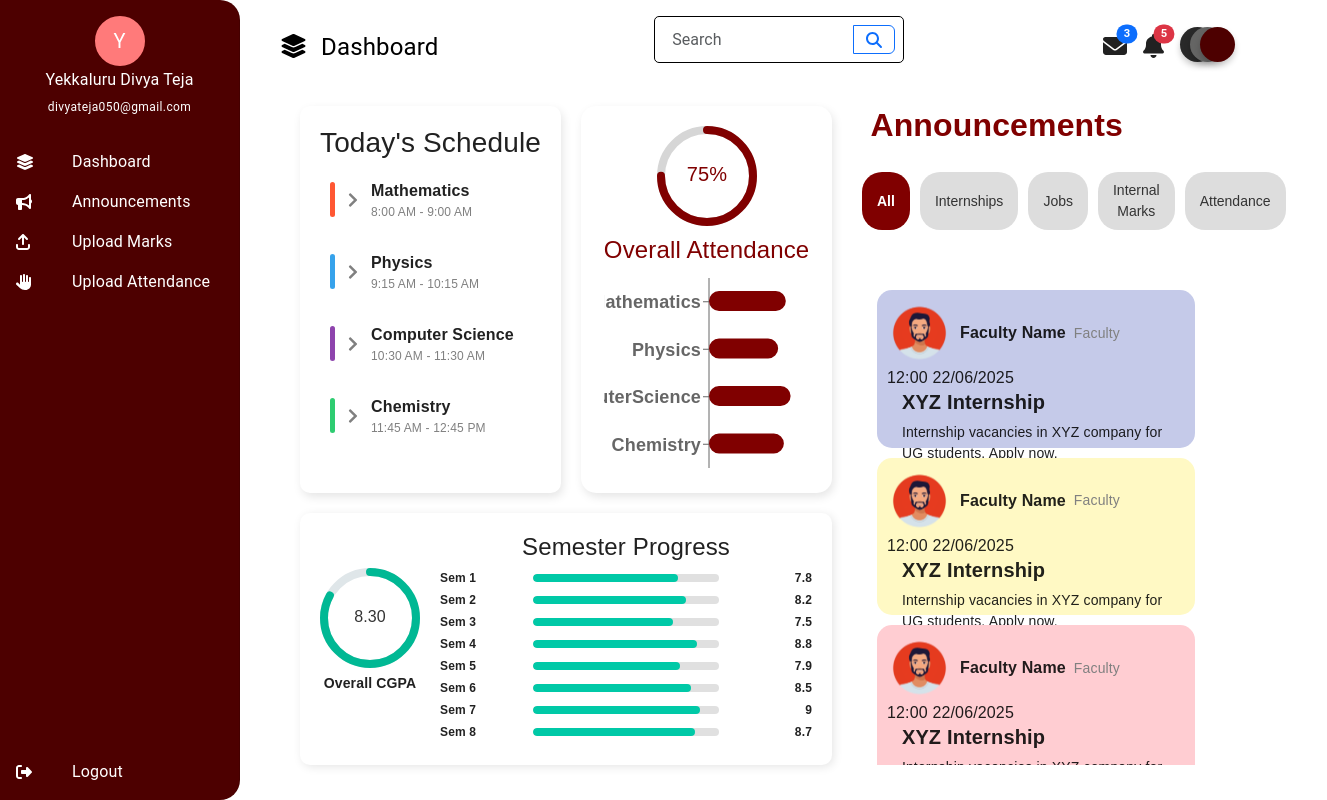
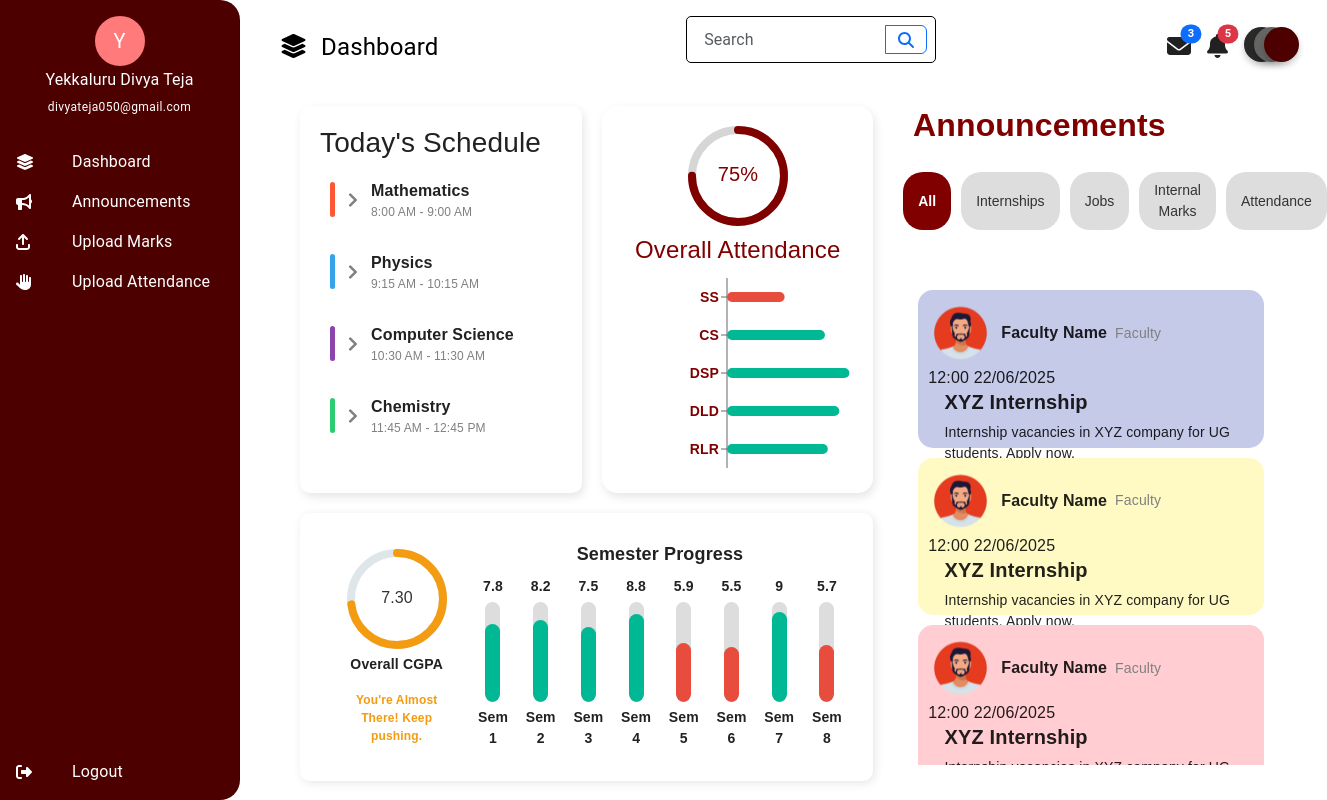
Before and after one commit to ECE-WEB/ECE_Web_FrontEnd, a React (Vite) app: page /studentdashboard in a window 1280 px wide. Shown: the whole page, 1327 px wide, since content can reach past the window. Built offline with nearby package versions, Linux system fonts and the light colour scheme.

Commit message:
student dashboard v1

```diff
--- a/src/pages/StudentDashboard.jsx
+++ b/src/pages/StudentDashboard.jsx
@@ -1,14 +1,10 @@
 import React from "react";
 import { FaTachometerAlt, FaSearch, FaEnvelope, FaChevronRight } from "react-icons/fa";
 import { CircularProgressbar, buildStyles } from "react-circular-progressbar";
-import { BarChart, XAxis, YAxis, Tooltip, Bar,ResponsiveContainer } from "recharts";
+import { BarChart, XAxis, YAxis, Tooltip, Bar,Cell,ResponsiveContainer } from "recharts";
 
 import "react-circular-progressbar/dist/styles.css";
 import "../styles/StudentDashboard.css";
-import SidePanel from "../components/SidePanel";
-import user1 from "../assets/profilePic.svg";
-import user2 from "../assets/profilePic.svg";
-import user3 from "../assets/profilePic.svg";
 import userpic from "../assets/profilePic.svg";
 // Sample Semester-wise GPA Data
 const semesterGPA = [
@@ -16,27 +12,29 @@ const semesterGPA = [
   { sem: "Sem 2", gpa: 8.2 },
   { sem: "Sem 3", gpa: 7.5 },
   { sem: "Sem 4", gpa: 8.8 },
-  { sem: "Sem 5", gpa: 7.9 },
-  { sem: "Sem 6", gpa: 8.5 },
+  { sem: "Sem 5", gpa: 5.9 },
+  { sem: "Sem 6", gpa: 5.5 },
   { sem: "Sem 7", gpa: 9.0 },
-  { sem: "Sem 8", gpa: 8.7 },
+  { sem: "Sem 8", gpa: 5.7 },
 ];
 
 // Calculate Overall CGPA
 const overallCGPA =
   semesterGPA.reduce((sum, sem) => sum + sem.gpa, 0) / semesterGPA.length;
 
+
 // Sample Attendance Data
 const attendancePercentage = 75;
 const subjectAttendance = {
-  Mathematics: "80%",
-  Physics: "72%",
-  ComputerScience: "85%",
-  Chemistry: "78%",
+  SS: 40,
+  CS: 68,
+  DSP: 85,
+  DLD: 78,
+  RLR: 70,
 };
 const attendanceData = Object.entries(subjectAttendance).map(([subject, percentage]) => ({
   subject,
-  attendance: parseInt(percentage),
+  attendance: percentage, // Ensure numerical values
 }));
 
 
@@ -107,12 +105,44 @@ const StudentDashboard = () => {
                   <h4>Overall Attendance</h4>
                   {/* Horizontal Bar Chart */}
         <div style={{ width: "100%", height: 200 }}>
-          <ResponsiveContainer width="100%" height="100%">
+          <ResponsiveContainer width="110%" height="100%">
             <BarChart data={attendanceData} layout="vertical">
               <XAxis type="number" domain={[0, 100]} hide />
-              <YAxis type="category" dataKey="subject" width={100} />
-              <Tooltip />
-              <Bar dataKey="attendance" fill="#800000" barSize={20} radius={[10, 10, 10, 10]} />
+              <YAxis
+                  type="category"
+                  dataKey="subject"
+                  width={100} // Increase width to prevent text cutting
+                  tick={{
+                    fontSize: 14, // Increase font size
+                    fontWeight: "bold",
+                    fill: "#800000", // Change color if needed
+                  }}
+                />
+              <Tooltip
+                cursor={{ fill: "rgba(200,200,200,0.3)" }}
+                contentStyle={{
+                  backgroundColor: "white",
+                  borderRadius: "8px",
+                  padding: "10px",
+                  border: "1px solid #800000",
+                  textAlign: "center",
+                }}
+                labelStyle={{ fontSize: "14px", fontWeight: "bold", color: "#800000" }}
+                itemStyle={{ fontSize: "12px", fontWeight: "bold", color: "#800000" }}
+              />
+
+              <Bar dataKey="attendance" barSize={10} radius={[10, 10, 10, 10]}>
+                        {attendanceData.map((entry, index) => (
+                          <Cell
+                            key={`cell-${index}`}
+                            fill={
+                              entry.attendance < 50 ? "#e74c3c" : // Red for below 50%
+                              entry.attendance === 75 ? "#f39c12" : // Orange for exactly 75%
+                              "#00b894" // Green for above 75%
+                            }
+                          />
+                        ))}
+                      </Bar>
             </BarChart>
           </ResponsiveContainer>
         </div>
@@ -129,30 +159,69 @@ const StudentDashboard = () => {
       text={overallCGPA.toFixed(2)}
       styles={buildStyles({
         textSize: "16px",
-                    pathColor: "#00b894",
+        pathColor:
+          overallCGPA < 6 ? "#e74c3c" : // Red for CGPA < 6
+          overallCGPA < 7.5 ? "#f39c12" : // Orange for CGPA < 7.5
+          "#00b894", // Green for CGPA ≥ 7.5
         textColor: "#333",
         trailColor: "#dfe6e9",
+        strokeWidth: 18, // Increase thickness
       })}
     />
     <p className="sd-overall-text">Overall CGPA</p>
+
+    {/* Dynamic Caption */}
+    <p
+      className="sd-cgpa-caption"
+      style={{
+        color: overallCGPA < 6 ? "#e74c3c" : // Red
+               overallCGPA < 7.5 ? "#f39c12" : // Orange
+               "#00b894", // Green
+      }}
+    >
+      {overallCGPA < 6 ? "Study Hard! You need to improve your CGPA." :
+       overallCGPA < 7.5 ? "You're Almost There! Keep pushing." :
+       "Excellent! You have a great CGPA."}
+    </p>
   </div>
+
+
 
               {/* Semester Progress */}
 <div className="sd-gpa-card">
-                <h4>Semester Progress</h4>
-                {semesterGPA.map((sem, index) => (
-                  <div key={index} className="sd-gpa-row">
-                    <span className="sd-gpa-sem">{sem.sem}</span>
+  <h4 className="sd-gpa-heading">Semester Progress</h4>
+  <div className="sd-gpa-vertical-container">
+    {semesterGPA.map((sem, index) => {
+      // Determine bar color based on GPA
+      let barColor = "#3498db"; // Default: Blue for GPA ≥ 9
+      if (sem.gpa < 6) {
+        barColor = "#e74c3c"; // Red
+      } else if (sem.gpa < 7.5) {
+        barColor = "#f39c12"; // Orange
+      } else if (sem.gpa < 10) {
+        barColor = "##00b894"; // green
+      }
+
+      return (
+        <div key={index} className="sd-gpa-column">
+          <span className="sd-gpa-sem">{sem.gpa}</span>
           <div className="sd-gpa-bar">
             <div
               className="sd-gpa-fill"
-                        style={{ width: `${(sem.gpa / 10) * 100}%` }}
+              style={{
+                height: `${(sem.gpa / 10) * 100}%`,
+                backgroundColor: barColor,
+              }}
             ></div>
           </div>
-                    <span className="sd-gpa-value">{sem.gpa}</span>
+          <span className="sd-gpa-value">{sem.sem}</span>
         </div>
-                ))}
+      );
+    })}
   </div>
+</div>
+
+
             </div>
           </div>
 
--- a/src/styles/StudentDashboard.css
+++ b/src/styles/StudentDashboard.css
@@ -2,6 +2,7 @@
 .sd-dashboard-wrapper {
     display: flex;
     width: 100%;
+    height: 89%;
 }
 
 /* Sidebar should take minimal space */
@@ -247,6 +248,8 @@
     width: 100px;
     text-align: center;
     flex-shrink: 0; /* Prevents shrinking */
+    margin-left: 5%;
+    margin-top: 3%;
 }
 
 .sd-overall-text {
@@ -255,59 +258,69 @@
     margin-top: 5px;
 }
 
+.sd-cgpa-caption {
+    font-size: 12px;
+    font-weight: bold;;
+    margin-top: 5px;
+  }
+
 /* Semester GPA Progress */
 .sd-gpa-card {
-    flex-grow: 1;
-    text-align: center;
-    width: 100%;
-}
-
-.sd-gpa-list {
     display: flex;
     flex-direction: column;
+    align-items: center;
+    width: 100%;
+    padding: 10px;
+  }
+
+  .sd-gpa-heading {
+    font-size: 18px;
+    font-weight: bold;
+    margin-bottom: 10px;
+    text-align: center;
+  }
+
+  .sd-gpa-vertical-container {
+    display: flex;
+    flex-direction: row; /* Align semesters side-by-side */
     justify-content: center;
-    gap: 5px; /* Reduce gap for compact spacing */
-}
+    gap: 15px;
+  }
 
-/* Adjust GPA Row Layout */
-.sd-gpa-row {
+  .sd-gpa-column {
     display: flex;
+    flex-direction: column;
     align-items: center;
-    justify-content: space-between;
-    margin: 4px 0; /* Reduced margin to make it more compact */
-}
+  }
 
-/* Semester Text */
-.sd-gpa-sem {
-    width: 15%;
-    text-align: left;
+  .sd-gpa-sem {
+    font-size: 14px;
     font-weight: bold;
-    font-size: 12px; /* Reduced font size */
-}
+    margin-bottom: 5px;
+  }
 
-/* GPA Progress Bar */
-.sd-gpa-bar {
-    width: 50%; /* Adjust width to align with CGPA */
-    height: 8px; /* Reduced height */
-    background-color: #e0e0e0;
-    border-radius: 4px;
+  .sd-gpa-bar {
+    width: 15px; /* Fixed width for vertical bars */
+    height: 100px; /* Adjust height based on container */
+    background-color: #ddd;
+    border-radius: 10px;
     overflow: hidden;
-}
+    display: flex;
+    align-items: flex-end; /* Fill bars from bottom */
+  }
 
-/* Filled Progress */
-.sd-gpa-fill {
-    height: 100%;
-    background-color: #00C9A7;
-    border-radius: 4px;
-}
+  .sd-gpa-fill {
+    width: 100%;
+    background-color: #00b894; /* Green color for GPA progress */
+    border-radius: 10px;
+  }
 
-/* GPA Value */
-.sd-gpa-value {
-    width: 15%;
-    text-align: right;
+  .sd-gpa-value {
+    font-size: 14px;
     font-weight: bold;
-    font-size: 12px; /* Reduced font size */
-}
+    margin-top: 5px;
+  }
+
 
 /* ========== Responsive Adjustments ========== */
 @media (max-width: 768px) {
```
Lines whose indentation alone changed are shown as unchanged.
